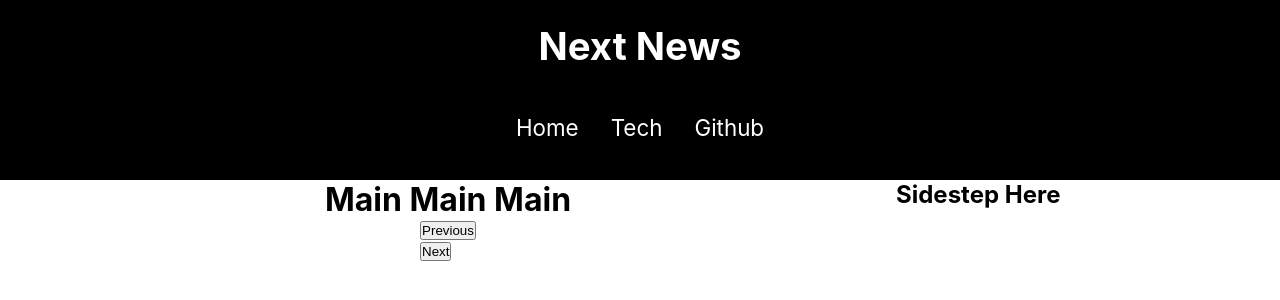
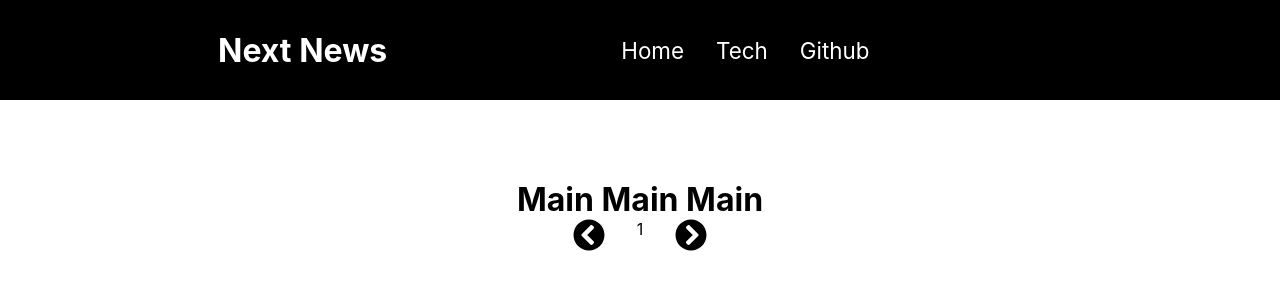
Before and after one commit to lumunge/Nextjs-Blog, a Next.js app: page /tech/1 in a window 1280 px wide. Shown: the top 300 px of the page. Built offline with nearby package versions, Linux system fonts and the light colour scheme.

Commit message:
final changes

```diff
--- a/components/Header.jsx
+++ b/components/Header.jsx
@@ -1,5 +1,4 @@
 import {useRouter} from 'next/router';
-import { FaFacebookF, FaTwitter, FaEnvelopeOpenText, FaSearch, FaYoutube, FaBars } from "react-icons/fa";
 import styles from '../styles/Header.module.css';
 
 export default function Header() {
--- a/pages/tech/[tec].jsx
+++ b/pages/tech/[tec].jsx
@@ -1,5 +1,5 @@
-import router from 'next/router';
 import {useRouter} from 'next/router';
+import { FaChevronCircleLeft, FaChevronCircleRight} from "react-icons/fa";
 import Header from '../../components/Header';
 import styles from '../../styles/Tech.module.css';
 
@@ -27,7 +27,7 @@ export default function tech({articles, pageNumber}){
                     </div>
                 </div>
             ))} */}
-            <div>
+            <div className={styles.paginator}>
                 <div>
                    <button onClick={() => {
                        if(pageNumber > 1){
@@ -35,7 +35,7 @@ export default function tech({articles, pageNumber}){
                             .then(() => window.scrollTo(0, 0))
                        }
                    }} className={pageNumber === 1 ? styles.disabled : styles.active}>
-                   Previous
+                   <FaChevronCircleLeft/>
                     </button>
                 </div>
                 <div>{pageNumber}</div>
@@ -46,48 +46,45 @@ export default function tech({articles, pageNumber}){
                             .then(() => window.scrollTo(0, 0))
                         }
                     }} className={pageNumber === 5 ? styles.disabled : styles.active}>
-                        Next
+                        <FaChevronCircleRight/>
                     </button>
                 </div>
             </div>
-        </div>
-        <div className={styles.sidebar}>
-            <h2>Sidestep Here</h2>
         </div>
         </div>
     )
 }
 
-// export const getServerSideProps = async pageContext => {
+export const getServerSideProps = async pageContext => {
 
-//     const pageNumber = pageContext.query.sci;
+    const pageNumber = pageContext.query.sci;
 
-//     if(!pageNumber || pageNumber < 1 || pageNumber > 5){
-//         return{
-//             props: {
-//                 articles: [],
-//                 pageNumber: 1
-//             }
-//         }
-//     }
+    if(!pageNumber || pageNumber < 1 || pageNumber > 5){
+        return{
+            props: {
+                articles: [],
+                pageNumber: 1
+            }
+        }
+    }
 
-//       const res = await fetch(
-//         `https://newsapi.org/v2/everything?q=cybersecurity&language=en&pageSize=6page=${pageNumber}`,
-//         {
-//             headers: {
-//                 Authorization: `${process.env.NEWS_KEY}`
-//             },
-//         }
-//         );
+      const res = await fetch(
+        `https://newsapi.org/v2/everything?q=cybersecurity&language=en&pageSize=6page=${pageNumber}`,
+        {
+            headers: {
+                Authorization: `${process.env.NEWS_KEY}`
+            },
+        }
+        );
 
-//     const data = await res.json();
+    const data = await res.json();
 
-//     const articles = data;
+    const articles = data;
 
-//     return{
-//         props: {
-//             articles,
-//             pageNumber: Number.parseInt(pageNumber)
-//         }
-//     }
-// }
+    return{
+        props: {
+            articles,
+            pageNumber: Number.parseInt(pageNumber)
+        }
+    }
+}
--- a/styles/Header.module.css
+++ b/styles/Header.module.css
@@ -4,16 +4,14 @@
     width: 100%;
     top: 0;
     display: flex;
-    flex-direction: column;
-    justify-content: space-around;
-    height: 180px;
+    align-items: center;
+    height: 100px;
     background: #000;
     color: #fff;
 }
 .nav ul{
     display: flex;
     justify-content: center;
-    padding-bottom: 1rem;
 }
 .nav ul li{
     padding: 0 1rem;
@@ -28,7 +26,7 @@
     padding: 0 218px;
 }
 .logo h1{
-    font-size: 2.4rem;
+    font-size: 2rem;
 }
 .hero{
     width: 100%;
--- a/styles/Tech.module.css
+++ b/styles/Tech.module.css
@@ -4,14 +4,12 @@
     display: flex;
 }
 .main{
-    width: 70%;
+    width: 100%;
     display: flex;
     flex-direction: column;
     align-items: center;
 }
-.sidebar{
-    width: 30%;
-}
+
 .article{
     width: 600px;
     height: 400px;
@@ -25,3 +23,23 @@
     width: 100%;
     height: 100%;
 }
+.sidebar{
+    padding: 0  1.5rem;
+    border-left: 1px solid #000;
+}
+.paginator{
+    display: flex;
+}
+.paginator div button{
+    margin: 0 2rem;
+    border: none;
+    background-color: transparent;
+    cursor: pointer;
+    font-size: 2rem;
+}
+button .disabled{
+    cursor: not-allowed;
+}
+.article{
+    cursor: pointer;
+}
```
Also changed, not shown: pages/index.js (+62 -60 lines).
